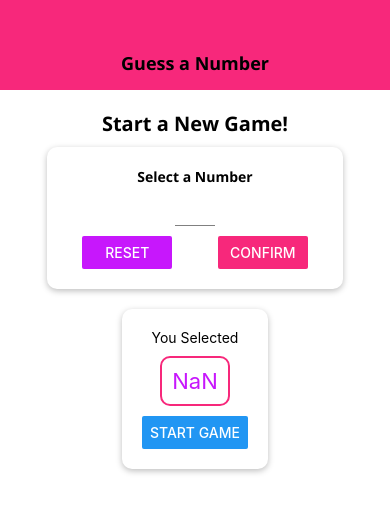
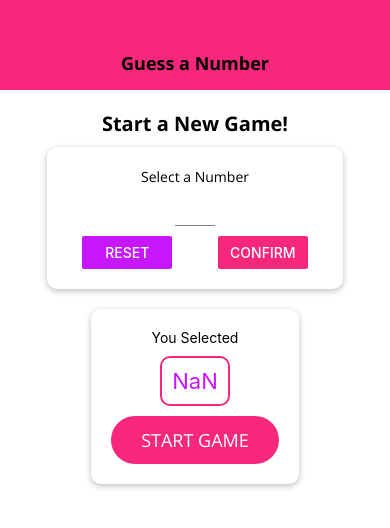
Before and after one commit to akhilsiraswal/LearnReactNative, a React Native app in the folder guess-the-number/: screen / in a window 390 px wide. Both pictures are taken after a click on the button "CONFIRM". Shown: the top 528 px of the page. Built offline with nearby package versions, Linux system fonts and the light colour scheme.

Commit message:
guess the number module 4  completed

```diff
--- a/guess-the-number/App.js
+++ b/guess-the-number/App.js
@@ -8,7 +8,7 @@ import StartGameScreen from "./screens/StartGameScreen";
 import * as Font from "expo-font";
 
 // import {AppLoading} from "expo";
-import AppLoading from 'expo-app-loading';
+import AppLoading from "expo-app-loading";
 
 const fetchFonts = () => {
   return Font.loadAsync({
@@ -45,6 +45,7 @@ export default function App() {
   };
 
   let content = <StartGameScreen onStartGame={startGameHandler} />;
+
   if (userNumber && guessRounds <= 0) {
     content = (
       <GameScreen userChoice={userNumber} onGameOver={gameOverHandler} />
--- a/guess-the-number/components/BodyText.js
+++ b/guess-the-number/components/BodyText.js
@@ -3,7 +3,7 @@ import { StyleSheet, Text, View } from "react-native";
 
 const BodyText = (props) => {
   return (
-      <Text style={styles.body} >{props.children}</Text>
+    <Text style={{ ...styles.body, ...props.style }}>{props.children}</Text>
   );
 };
 
@@ -11,6 +11,6 @@ export default BodyText;
 
 const styles = StyleSheet.create({
   body: {
-    fontFamily: "open-sans-bold",
+    fontFamily: "open-sans",
   },
 });
--- /dev/null
+++ b/guess-the-number/components/MainButton.js
@@ -0,0 +1,29 @@
+import React from "react";
+import { StyleSheet, Text, TouchableOpacity, View } from "react-native";
+import Colors from "../constants/colors";
+
+const MainButton = (props) => {
+  return (
+    <TouchableOpacity onPress={props.onPress}>
+      <View style={styles.button}>
+        <Text style={styles.buttonText}>{props.children}</Text>
+      </View>
+    </TouchableOpacity>
+  );
+};
+
+export default MainButton;
+
+const styles = StyleSheet.create({
+  button: {
+    backgroundColor: Colors.primary,
+    paddingVertical: 12,
+    paddingHorizontal: 30,
+    borderRadius: 25,
+  },
+  buttonText: {
+    color: "white",
+    fontFamily: "open-sans",
+    fontSize: 18,
+  },
+});
--- a/guess-the-number/screens/GameOverScreen.js
+++ b/guess-the-number/screens/GameOverScreen.js
@@ -1,12 +1,24 @@
 import React from "react";
-import { Button, StyleSheet, Text, View } from "react-native";
+import { StyleSheet, Text, View, Image } from "react-native";
+import BodyText from "../components/BodyText";
+import MainButton from "../components/MainButton";
+import Colors from "../constants/colors";
+
 const GameOverScreen = (props) => {
   return (
     <View style={styles.screen}>
-      <Text> Game Over</Text>
-      <Text>Number of rounds:{props.roundsNumber}</Text>
-      <Text> Number was :{props.userNumber}</Text>
-      <Button title="NEW GAME" onPress={props.onRestart} />
+      <Text> The Game is Over</Text>
+      <View style={styles.imageContainer}>
+        <Image source={require("../assets/success.png")} style={styles.image} />
+      </View>
+      <View style={styles.resultContainer}>
+        <BodyText style={styles.resultText}>
+          Your phone needed{" "}
+          <Text style={styles.highlight}>{props.roundsNumber}</Text> to guess
+          the number <Text style={styles.highlight}>{props.userNumber} </Text>{" "}
+        </BodyText>
+      </View>
+      <MainButton onPress={props.onRestart}>NEW GAME</MainButton>
     </View>
   );
 };
@@ -17,5 +29,30 @@ const styles = StyleSheet.create({
     justifyContent: "center",
     alignItems: "center",
   },
+  image: {
+    width: "100%",
+    height: "100%",
+  },
+  imageContainer: {
+    width: 300,
+    height: 300,
+    overflow: "hidden",
+    borderRadius: 200,
+    borderWidth: 3,
+    borderColor: "black",
+    marginVertical: 30,
+  },
+  resultContainer: {
+    marginHorizontal: 20,
+    marginVertical: 15,
+  },
+  resultText: {
+    textAlign: "center",
+    fontSize: 20,
+  },
+  highlight: {
+    color: Colors.primary,
+    fontFamily: "open-sans-bold",
+  },
 });
 export default GameOverScreen;
--- a/guess-the-number/screens/GameScreen.js
+++ b/guess-the-number/screens/GameScreen.js
@@ -1,8 +1,19 @@
 import React, { useState, useRef, useEffect } from "react";
-import { Alert, Button, StyleSheet, Text, View } from "react-native";
+import {
+  Alert,
+  Button,
+  FlatList,
+  ScrollView,
+  StyleSheet,
+  Text,
+  View,
+} from "react-native";
 import Card from "../components/Card";
+import MainButton from "../components/MainButton";
 import NumberContainer from "../components/NumberContainer";
-NumberContainer;
+import { Ionicons } from "@expo/vector-icons";
+import BodyText from "../components/BodyText";
+
 const generateRandomBetween = (min, max, exclude) => {
   min = Math.ceil(min);
   max = Math.floor(max);
@@ -15,21 +26,20 @@ const generateRandomBetween = (min, max, exclude) => {
 };
 
 export default function GameScreen(props) {
-  const [currentGuess, setCurrentGuess] = useState(
-    generateRandomBetween(1, 100, props.userChoice)
-  );
+  const initialGuess = generateRandomBetween(1, 100, props.userChoice);
+  const [currentGuess, setCurrentGuess] = useState(initialGuess);
+
   const currentLow = useRef(1);
   const currentHigh = useRef(100);
 
-  const [rounds, setRounds] = useState(0);
+  const [pastGuess, setPastGuess] = useState([initialGuess.toString()]);
 
-  const {userChoice,onGameOver} = props;
+  const { userChoice, onGameOver } = props;
   useEffect(() => {
     if (currentGuess === userChoice) {
-      onGameOver(rounds);
+      onGameOver(pastGuess.length);
     }
-
-  }, [currentGuess,userChoice,onGameOver]);
+  }, [currentGuess, userChoice, onGameOver]);
 
   const nextGuessHandler = (direction) => {
     if (
@@ -47,7 +57,7 @@ export default function GameScreen(props) {
     if (direction === "lower") {
       currentHigh.current = currentGuess;
     } else {
-      currentLow.current = currentGuess;
+      currentLow.current = currentGuess + 1;
     }
     const nextNumber = generateRandomBetween(
       currentLow.current,
@@ -55,20 +65,43 @@ export default function GameScreen(props) {
       currentGuess
     );
     setCurrentGuess(nextNumber);
-    setRounds((curRounds) => curRounds + 1);
+    // setRounds((curRounds) => curRounds + 1);
+
+    setPastGuess((currPastGuess) => [nextNumber.toString(), ...currPastGuess]);
   };
+
+  const renderListItem = (listLength, itemData) => (
+    <View style={styles.listItem}>
+      <BodyText>#{(listLength = itemData.index)}</BodyText>
+      <BodyText>{itemData.item}</BodyText>
+    </View>
+  );
 
   return (
     <View style={styles.screen}>
       <Text>Oppenent's Guess</Text>
       <NumberContainer>{currentGuess}</NumberContainer>
       <Card style={styles.buttonContainer}>
-        <Button title="LOWER" onPress={nextGuessHandler.bind(this, "lower")} />
-        <Button
-          title="GREATER"
-          onPress={nextGuessHandler.bind(this, "greater")}
+        <MainButton onPress={nextGuessHandler.bind(this, "lower")}>
+          <Ionicons name="md-remove" size={24} color="white" />
+        </MainButton>
+        <MainButton onPress={nextGuessHandler.bind(this, "greater")}>
+          <Ionicons name="md-add" size={24} color="white" />
+        </MainButton>
+      </Card>
+      <View style={styles.listContainer}>
+        {/* <ScrollView contentContainerStyle={styles.list}>
+          {pastGuess.map((guess, index) =>
+            renderListItem(guess, pastGuess.length - index)
+          )}
+        </ScrollView> */}
+        <FlatList
+          keyExtractor={(item) => item}
+          data={pastGuess}
+          renderItem={renderListItem.bind(this, pastGuess.length)}
+          contentContainerStyle={styles.list}
         />
-      </Card>
+      </View>
     </View>
   );
 }
@@ -84,6 +117,23 @@ const styles = StyleSheet.create({
     justifyContent: "space-around",
     marginTop: 20,
     width: 300,
-    maxWidth: "80%",
+    maxWidth: "90%",
+  },
+  listItem: {
+    borderColor: "#ccc",
+    borderWidth: 1,
+    backgroundColor: "white",
+    marginVertical: 10,
+    padding: 15,
+    flexDirection: "row",
+    justifyContent: "space-around",
+  },
+  listContainer: {
+    flex: 1,
+    width: "80%",
+  },
+  list: {
+    flexGrow: 1,
+    alignItems: "center",
   },
 });
--- a/guess-the-number/screens/StartGameScreen.js
+++ b/guess-the-number/screens/StartGameScreen.js
@@ -12,9 +12,12 @@ import {
 import BodyText from "../components/BodyText";
 import Card from "../components/Card";
 import Input from "../components/Input";
+import MainButton from "../components/MainButton";
 import NumberContainer from "../components/NumberContainer";
 import TitleText from "../components/TitleText";
 import Colors from "../constants/colors";
+
+
 
 const StartGameScreen = (props) => {
   const [enteredValue, setEnteredValue] = useState("");
@@ -50,10 +53,9 @@ const StartGameScreen = (props) => {
       <Card style={styles.summaryContainer}>
         <Text>You Selected</Text>
         <NumberContainer>{selectedNumber}</NumberContainer>
-        <Button
-          title="START GAME"
+        <MainButton
           onPress={() => props.onStartGame(selectedNumber)}
-        />
+        >START GAME</MainButton>
       </Card>
     );
   }
```
Also changed, not shown: guess-the-number/assets/success.png (added).
